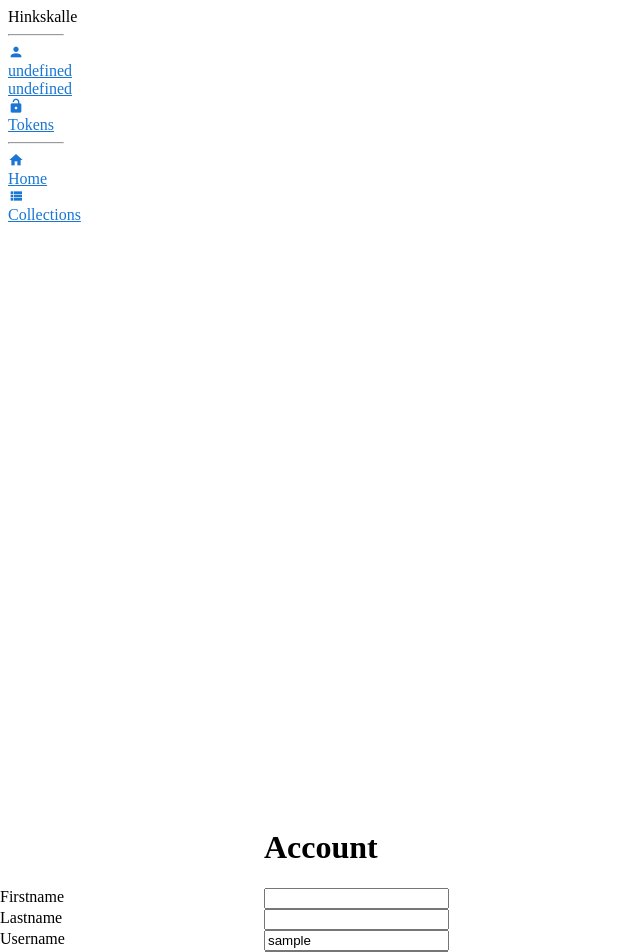
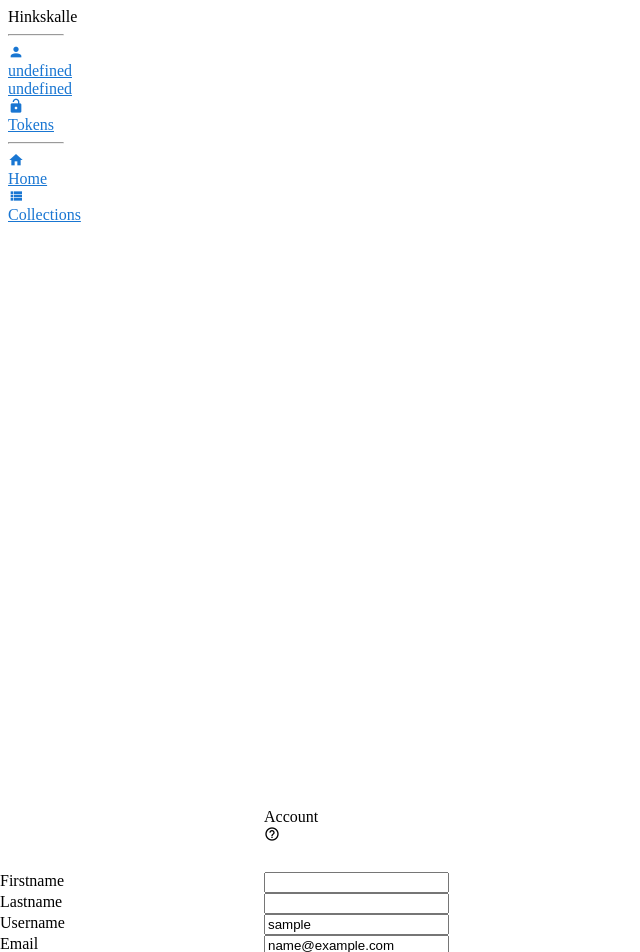
Before and after one commit to csf-ngs/hinkskalle, a Vue app in the folder frontend/: page /account in a window 1280 px wide. Shown: the top 952 px of the page, without its empty margins (0-640 px from the left). Built offline with nearby package versions, Linux system fonts and the light colour scheme; sample sign-in values are in the browser's storage; what vue-clipboard2, vue-moment would draw is missing.

Commit message:
replace title with component

```diff
--- /dev/null
+++ b/frontend/src/components/TopBar.vue
@@ -0,0 +1,16 @@
+<template>
+  <v-toolbar flat class="grey lighten-3">
+    <v-toolbar-title>{{title}}</v-toolbar-title>
+    <slot></slot>
+    <v-spacer></v-spacer>
+    <v-icon>mdi-help-circle-outline</v-icon>
+  </v-toolbar>
+</template>
+<script lang="ts">
+import Vue from 'vue';
+
+export default Vue.extend({
+  name: 'TopBar',
+  props: ['title']
+});
+</script>
--- a/frontend/src/main.ts
+++ b/frontend/src/main.ts
@@ -5,6 +5,8 @@ import App from './App.vue'
 import router from './router'
 import vuetify from './plugins/vuetify';
 import store from './store'
+
+import TopBarComponent from './components/TopBar.vue';
 
 Vue.config.productionTip = false
 
@@ -15,8 +17,10 @@ new Vue({
   render: h => h(App)
 }).$mount('#app')
 
+
 Vue.use(VueClipboard);
 Vue.use(VueMoment);
+Vue.component('top-bar', TopBarComponent);
 Vue.filter('abbreviate', function(value: string, maxlen: number): string {
   if (isNaN(maxlen)) maxlen=20;
   return value.substr(0, maxlen)+(value.length>maxlen ? '...' : '');
--- a/frontend/src/views/Account.vue
+++ b/frontend/src/views/Account.vue
@@ -1,11 +1,7 @@
 <template>
   <div class="account">
+    <top-bar title="Account"></top-bar>
     <v-container>
-      <v-row justify="center">
-        <v-col cols="6">
-          <h1 class="display-1 text-center">Account</h1>
-        </v-col>
-      </v-row>
       <v-row v-if="localState.editUser">
         <v-col cols="12" md="8" offset-md="2">
           <v-form>
--- a/frontend/src/views/Tokens.vue
+++ b/frontend/src/views/Tokens.vue
@@ -1,5 +1,6 @@
 <template>
   <div class="tokens">
+    <top-bar title="Tokens"></top-bar>
     <v-container>
       <v-row>
         <v-col cols="10">
@@ -11,8 +12,6 @@
             :loading="loading">
             <template v-slot:top>
               <v-toolbar flat>
-                <v-toolbar-title>Tokens</v-toolbar-title>
-                <v-spacer></v-spacer>
                 <v-text-field v-model="localState.search" prepend-icon="mdi-magnify" label="Search..." single-line hide-details></v-text-field>
                 <v-spacer></v-spacer>
                 <v-dialog v-model="localState.showEdit" max-width="500px">
```
